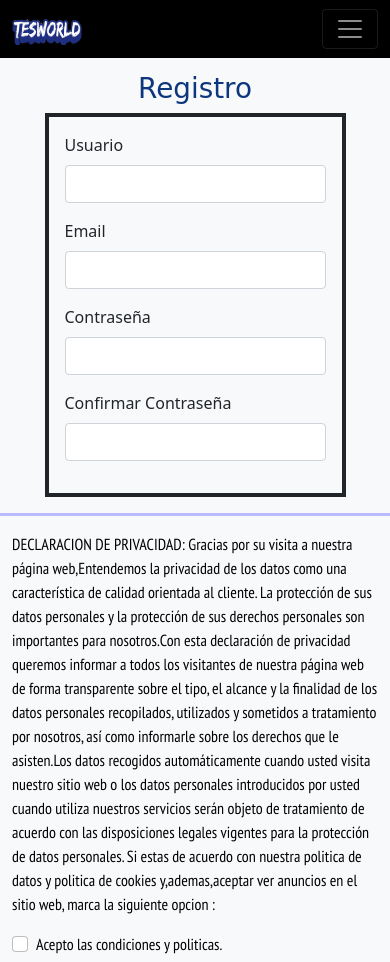
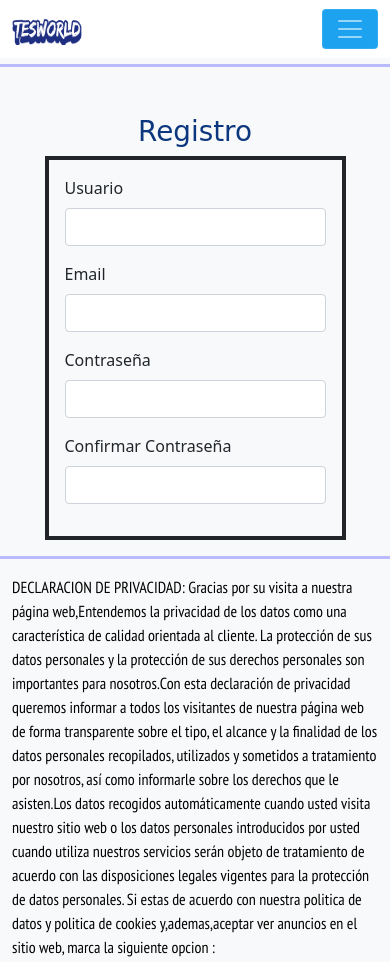
Before and after one commit to LuisC73/TesWorld, a plain HTML site: page registro.html in a window 390 px wide. Shown: the top 962 px of the page. Drawn offline with nearby package versions, Linux system fonts and the light colour scheme; a web font is replaced by a local one.

Commit message:
Pagina terminada

```diff
--- a/registro.html
+++ b/registro.html
@@ -19,12 +19,12 @@
 
 <body class="bg-light text-black">
   <header class="menu">
-    <nav class="navbar navbar-expand-lg navbar-dark fixed-top" style="background-color: black;">
+    <nav class="navbar navbar-expand-lg navbar-dark fixed-top" style="background-color: white;">
       <div class="container-fluid">
         <a class="navbar-brand" href="index.html">
           <img src="img/logo.png" alt="" width="70" height="30">
         </a>
-        <button class="navbar-toggler" type="button" data-bs-toggle="collapse" data-bs-target="#navbarSupportedContent"
+        <button class="navbar-toggler" style="background-color:  #1DA2F0 ; color: black;"  type="button" data-bs-toggle="collapse" data-bs-target="#navbarSupportedContent"
           aria-controls="navbarSupportedContent" aria-expanded="false" aria-label="Toggle navigation">
           <span class="navbar-toggler-icon"></span>
         </button>
@@ -48,7 +48,9 @@
       </div>
     </nav>
   </header>
+  <br >
   <br>
+  <hr size="5px" style="background-color:blue;">
   <main>
     <div class="container">
       <div class="row d-flex justify-content-center mt-5">
```
Also changed, not shown: historia.html (+2 -2 lines), index.html (+3 -4 lines), mods.html (+3 -3 lines), videojuegos.html (+3 -3 lines).
